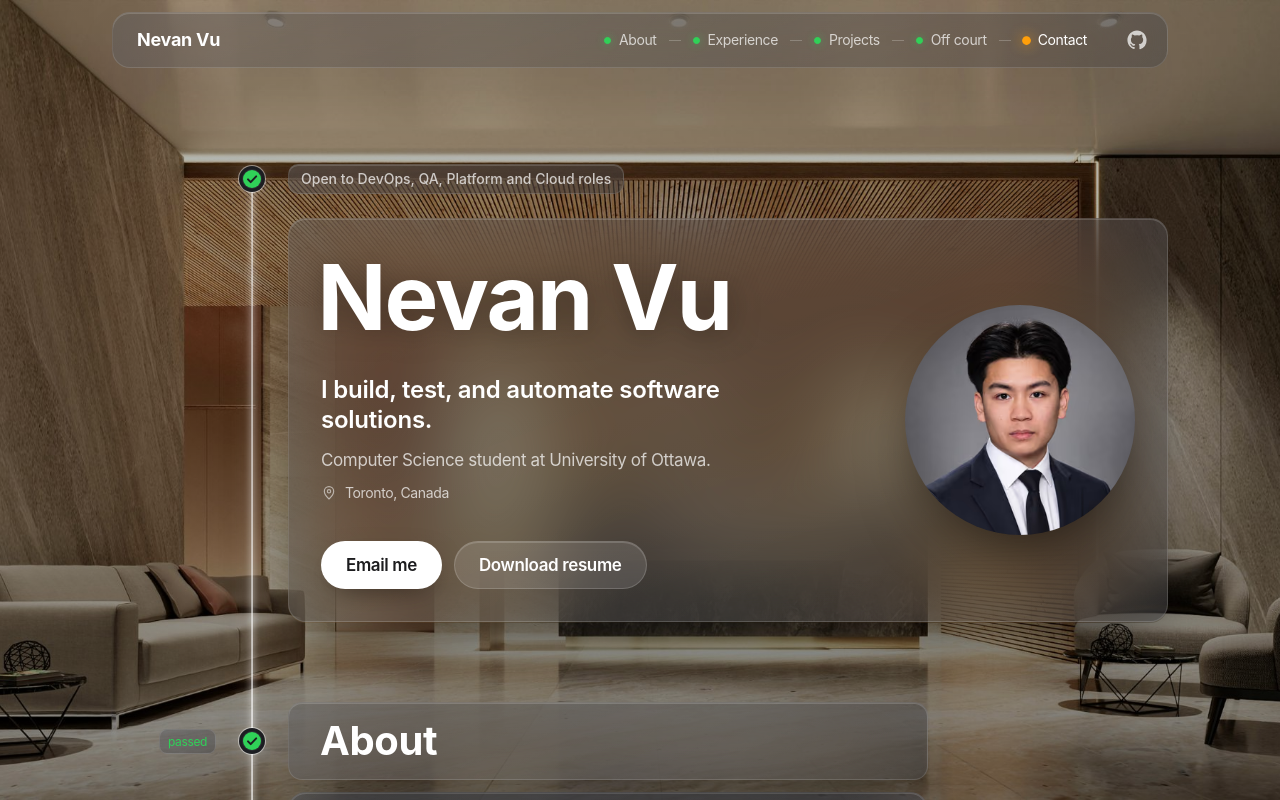
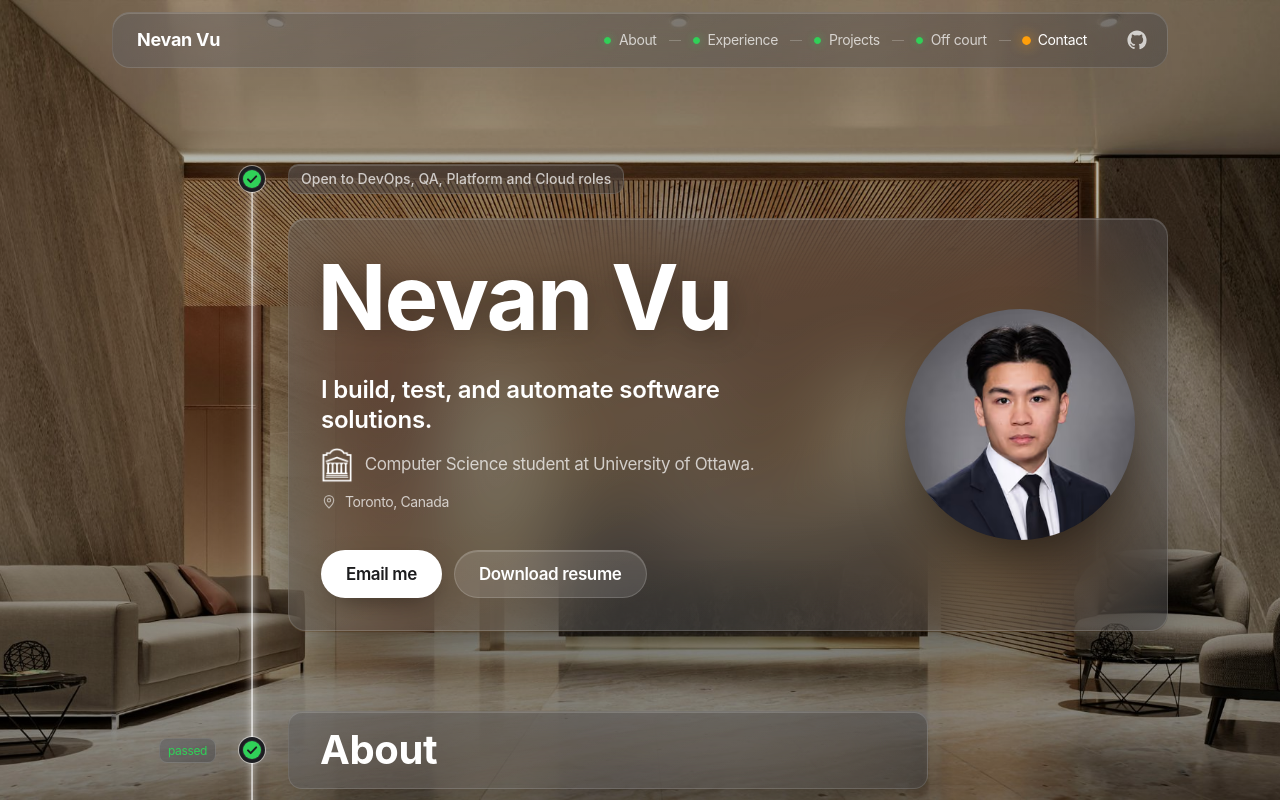
Before and after one commit to nevanvu/nevanvu.github.io, a Next.js app: page / in a window 1280 px wide. Shown: the top 800 px of the page. Built offline with nearby package versions, Linux system fonts and the light colour scheme.

Commit message:
Add uOttawa emblem beside the university line
Emblem is cropped from the brand image and recoloured to white ink by an
SVG filter so it sits cleanly on the glass; it is decorative since the
text beside it names the university.

Co-Authored-By: Claude Opus 5.5 <noreply@anthropic.com>

```diff
--- a/app/globals.css
+++ b/app/globals.css
@@ -783,8 +783,18 @@ a {
 }
 
 .hero-intro {
+  display: flex;
+  align-items: center;
+  gap: var(--space-3);
   max-width: 52ch;
   color: var(--ink-2);
+}
+
+/* uOttawa emblem, recoloured to white ink by an SVG filter (see page.tsx) */
+.school-mark {
+  flex: none;
+  width: auto;
+  height: 2.25rem;
 }
 
 .hero-text > .hero-intro {
--- a/app/page.tsx
+++ b/app/page.tsx
@@ -92,6 +92,20 @@ function TorontoSkyline() {
       {/* financial district to the east */}
       <path d="M250 120v-10h22v10ZM274 120V74h12v46ZM288 120V66l7-4 7 4v54ZM304 120V56h14v64ZM310.5 56v-6h1v6ZM320 120V70h12v50ZM334 120V64h4v-2h8v58Z" />
       <path d="M348 120V76h12v44ZM362 120V68h12v52ZM376 120V82h14v38ZM392 120V74h10v46ZM404 120V88h14v32ZM420 120V80h10v40ZM432 120V94h14v26ZM448 120V86h12v34ZM462 120v-18h18v18Z" />
+    </svg>
+  );
+}
+
+// The uOttawa emblem. The source is black on light grey; the filter turns
+// darkness into white ink and lightness into transparency, so it sits
+// cleanly on the glass. Decorative: the text beside it names the university.
+function UOttawaMark({ src }: { src: string }) {
+  return (
+    <svg className="school-mark" viewBox="0 0 141 160" width="141" height="160" aria-hidden="true" focusable="false">
+      <filter id="uottawa-ink" colorInterpolationFilters="sRGB">
+        <feColorMatrix values="0 0 0 0 1  0 0 0 0 1  0 0 0 0 1  -0.36 -0.36 -0.36 0 1.03" />
+      </filter>
+      <image href={src} width="141" height="160" filter="url(#uottawa-ink)" />
     </svg>
   );
 }
@@ -195,7 +209,10 @@ export default function Home() {
                 {profile.name}
               </h1>
               <p className="hero-headline reveal">{profile.headline}</p>
-              <p className="hero-intro reveal">{profile.intro}</p>
+              <p className="hero-intro reveal">
+                <UOttawaMark src={`${base}/uottawa-mark.png`} />
+                {profile.intro}
+              </p>
               <p className="hero-location reveal">
                 <PinIcon />
                 {profile.location}
```
Also changed, not shown: public/uottawa-mark.png (added).
